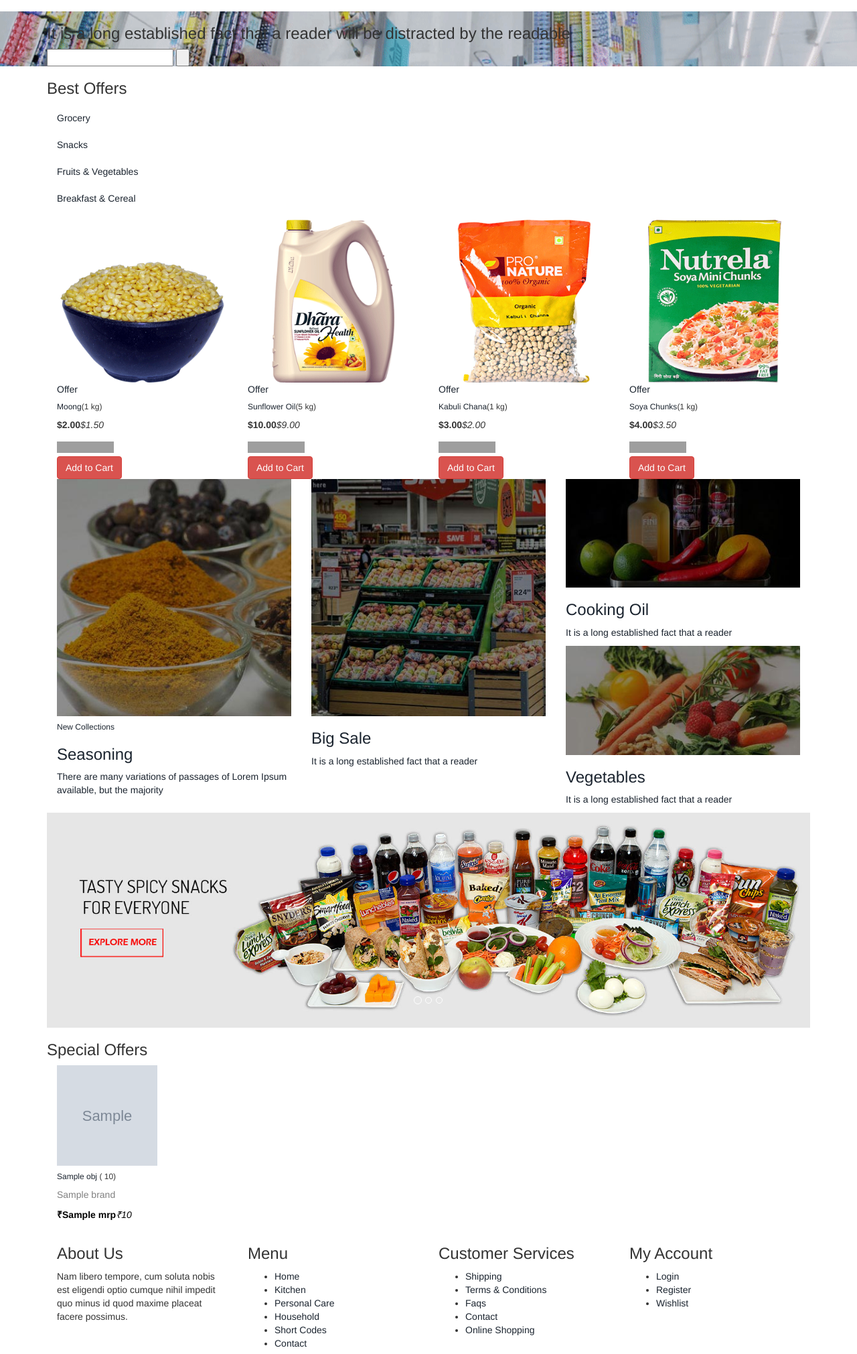
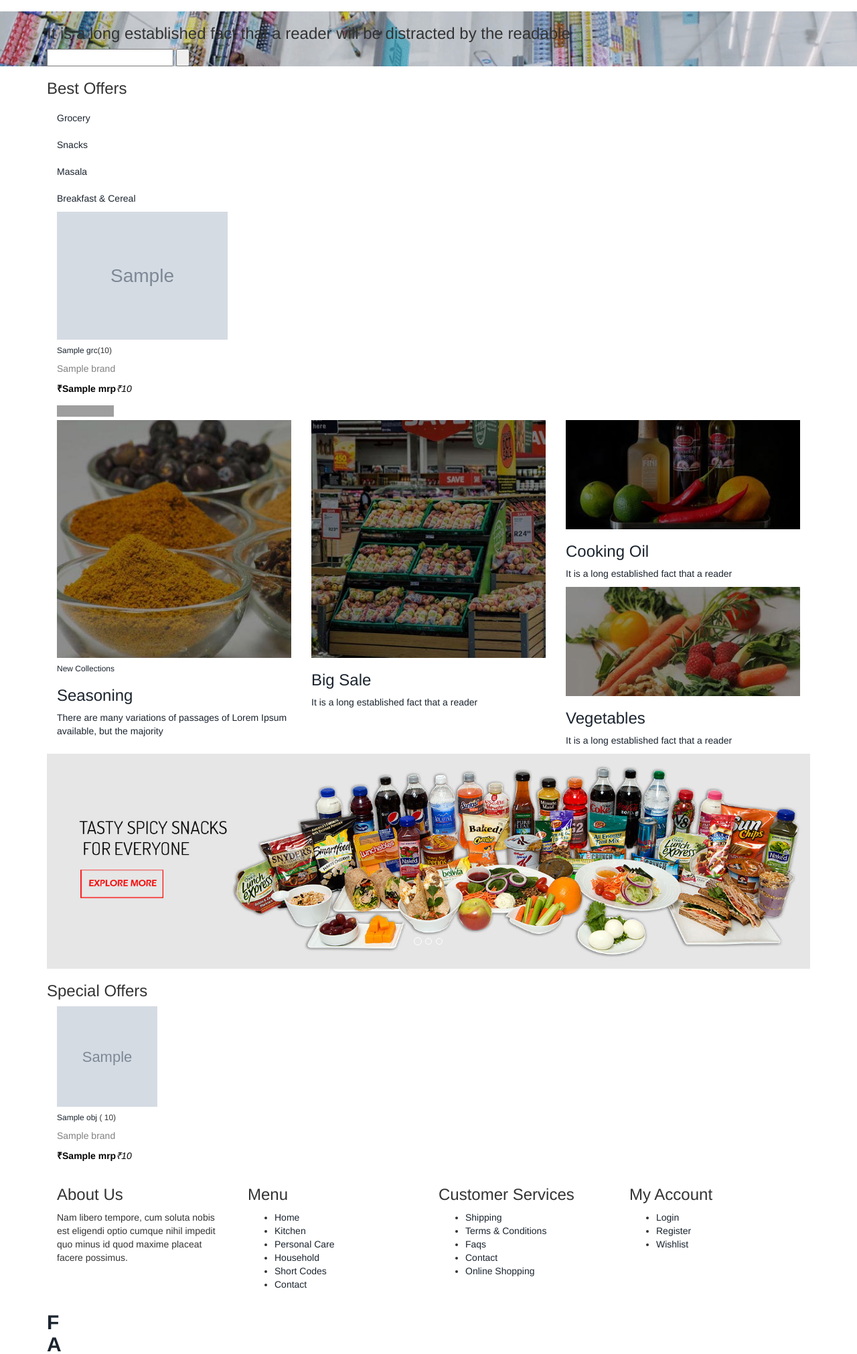
Before and after one commit to officialfavshops/favshops1, a Django app: template templates/index.html in a window 1280 px wide. Shown: the part 384-2405 px from the top of the page at 67% size. Run offline with Django 3.2, Linux system fonts and the light colour scheme; the template is opened without the code that fills it: most values are stand-ins (such as "Sample title", 1, 10 or a date in 2020); grey boxes marked "Sample" are stand-in pictures; parts of the project's set-up code (start-up, migrations or seed data) failed here and were passed over; some libraries are stand-ins or nearby versions; grey boxes are pictures that could not be loaded.

Commit message:
changes product model

```diff
--- a/home/views.py
+++ b/home/views.py
@@ -15,7 +15,11 @@ def index(request):
         mnumber = request.user.mobile_number
         cart = Cart.objects.filter(mobile_number = mnumber)
         cartlen = len(cart)
-    return render(request,'index.html',{'special_offer':special_offer,'cartlen':cartlen,'cart':cart})
+    grocery = Product.objects.filter(category='Grocery').order_by('-upload_time')
+    snacks = Product.objects.filter(category='Snacks').order_by('-upload_time')
+    masala = Product.objects.filter(category='Masala').order_by('-upload_time')
+
+    return render(request,'index.html',{'special_offer':special_offer,'cartlen':cartlen,'cart':cart,'grocery':grocery,'snacks':snacks,'masala':masala})
 
 def cart_page(request):
     mnumber = request.user.mobile_number
--- a/templates/index.html
+++ b/templates/index.html
@@ -206,114 +206,48 @@
                 <ul class="nav tabs ">
                     <li class="active"><a href="#tab1" data-toggle="tab">Grocery</a></li>
                     <li class=""><a href="#tab2" data-toggle="tab">Snacks</a></li>
-                    <li class=""><a href="#tab3" data-toggle="tab">Fruits & Vegetables</a></li>
+                    <li class=""><a href="#tab3" data-toggle="tab">Masala</a></li>
                     <li class=""><a href="#tab4" data-toggle="tab">Breakfast & Cereal</a></li>
                 </ul>
             </nav>
             <div class=" tab-content tab-content-t ">
                 <div class="tab-pane active text-style" id="tab1">
                     <div class=" con-w3l">
+                        {% for grc in grocery %}
                         <div class="col-md-3 m-wthree">
                             <div class="col-m">
                                 <a href="#" data-toggle="modal" data-target="#myModal1" class="offer-img">
-                                    <img src="{% static 'template/images/of.png'%}" class="img-responsive" alt="">
+                                    <img src="{{grc.image.url}}" class="img-responsive" alt="">
                                     <div class="offer">
-                                        <p><span>Offer</span></p>
+                                        <!--<p><span>Offer</span></p>-->
                                     </div>
                                 </a>
                                 <div class="mid-1">
                                     <div class="women">
-                                        <h6><a href="single.html">Moong</a>(1 kg)</h6>
+                                        <h6><a href="single.html">{{grc.product_name}}</a>({{grc.quantity}})</h6>
+                                        {% if grc.brand %}
+                                            <p style="margin-top: 5px;color:gray;">{{grc.brand}}</p>
+                                        {% else %}
+                                            <p style="margin-top: 5px;color:gray;"> favshops</p>
+                                        {% endif %}
                                     </div>
                                     <div class="mid-2">
-                                        <p><label>$2.00</label><em class="item_price">$1.50</em></p>
+                                        <p style="color:black;"><label><span>&#8377;</span>{{grc.mrp}}</label><em class="item_price"><span>&#8377;</span>{{grc.discount_price}}</em></p>
                                         <div class="block">
                                             <div class="starbox small ghosting"> </div>
                                         </div>
                                         <div class="clearfix"></div>
                                     </div>
                                     <div class="add">
-                                        <button class="btn btn-danger my-cart-btn my-cart-b " data-id="1" data-name="Moong" data-summary="summary 1" data-price="1.50" data-quantity="1" data-image="{% static 'template/images/of.png'%}">Add to Cart</button>
+                                        {% if user.is_authenticated %}
+                            <a class="btn btn-danger my-cart-btn my-cart-b" href="{% url 'add_to_cart' pk=grc.pk %}">Add to Cart</a> {% endif %}
                                     </div>
 
                                 </div>
                             </div>
                         </div>
-                        <div class="col-md-3 m-wthree">
-                            <div class="col-m">
-                                <a href="#" data-toggle="modal" data-target="#myModal2" class="offer-img">
-                                    <img src="{% static 'template/images/of1.png'%}" class="img-responsive" alt="">
-                                    <div class="offer">
-                                        <p><span>Offer</span></p>
-                                    </div>
-                                </a>
-                                <div class="mid-1">
-                                    <div class="women">
-                                        <h6><a href="single.html">Sunflower Oil</a>(5 kg)</h6>
-                                    </div>
-                                    <div class="mid-2">
-                                        <p><label>$10.00</label><em class="item_price">$9.00</em></p>
-                                        <div class="block">
-                                            <div class="starbox small ghosting"> </div>
-                                        </div>
-                                        <div class="clearfix"></div>
-                                    </div>
-                                    <div class="add">
-                                        <button class="btn btn-danger my-cart-btn my-cart-b" data-id="2" data-name="Sunflower Oil" data-summary="summary 2" data-price="9.00" data-quantity="1" data-image="{% static 'template/images/of1.png'%}">Add to Cart</button>
-                                    </div>
-                                </div>
-                            </div>
-                        </div>
-                        <div class="col-md-3 m-wthree">
-                            <div class="col-m">
-                                <a href="#" data-toggle="modal" data-target="#myModal3" class="offer-img">
-                                    <img src="{% static 'template/images/of2.png'%}" class="img-responsive" alt="">
-                                    <div class="offer">
-                                        <p><span>Offer</span></p>
-                                    </div>
-                                </a>
-                                <div class="mid-1">
-                                    <div class="women">
-                                        <h6><a href="single.html">Kabuli Chana</a>(1 kg)</h6>
-                                    </div>
-                                    <div class="mid-2">
-                                        <p><label>$3.00</label><em class="item_price">$2.00</em></p>
-                                        <div class="block">
-                                            <div class="starbox small ghosting"> </div>
-                                        </div>
-                                        <div class="clearfix"></div>
-                                    </div>
-                                    <div class="add">
-                                        <button class="btn btn-danger my-cart-btn my-cart-b" data-id="3" data-name="Kabuli Chana" data-summary="summary 3" data-price="2.00" data-quantity="1" data-image="{% static 'template/images/of2.png'%}">Add to Cart</button>
-                                    </div>
-                                </div>
-                            </div>
-                        </div>
-                        <div class="col-md-3 m-wthree">
-                            <div class="col-m">
-                                <a href="#" data-toggle="modal" data-target="#myModal4" class="offer-img">
-                                    <img src="{% static 'template/images/of3.png'%}" class="img-responsive" alt="">
-                                    <div class="offer">
-                                        <p><span>Offer</span></p>
-                                    </div>
-                                </a>
-                                <div class="mid-1">
-                                    <div class="women">
-                                        <h6><a href="single.html">Soya Chunks</a>(1 kg)</h6>
-                                    </div>
-                                    <div class="mid-2">
-                                        <p><label>$4.00</label><em class="item_price">$3.50</em></p>
-                                        <div class="block">
-                                            <div class="starbox small ghosting"> </div>
-                                        </div>
-                                        <div class="clearfix"></div>
-                                    </div>
-                                    <div class="add">
-                                        <button class="btn btn-danger my-cart-btn my-cart-b" data-id="4" data-name="Soya Chunks" data-summary="summary 4" data-price="3.50" data-quantity="1" data-image="{% static 'template/images/of3.png'%}">Add to Cart</button>
-                                    </div>
-                                </div>
-                            </div>
-                        </div>
+                        {% endfor %}
+
                         <div class="clearfix"></div>
                     </div>
                 </div>
@@ -745,7 +679,7 @@
                             {% if obj.brand %}
                             <p style="margin-top: 5px;color:gray;">{{obj.brand}}</p>
                             {% else %}
-                            <p style="margin-top: 5px;color:gray;"> favshop</p>
+                            <p style="margin-top: 5px;color:gray;"> favshops</p>
                             {% endif %}
                         </div>
                         <div class="mid-2">
```
